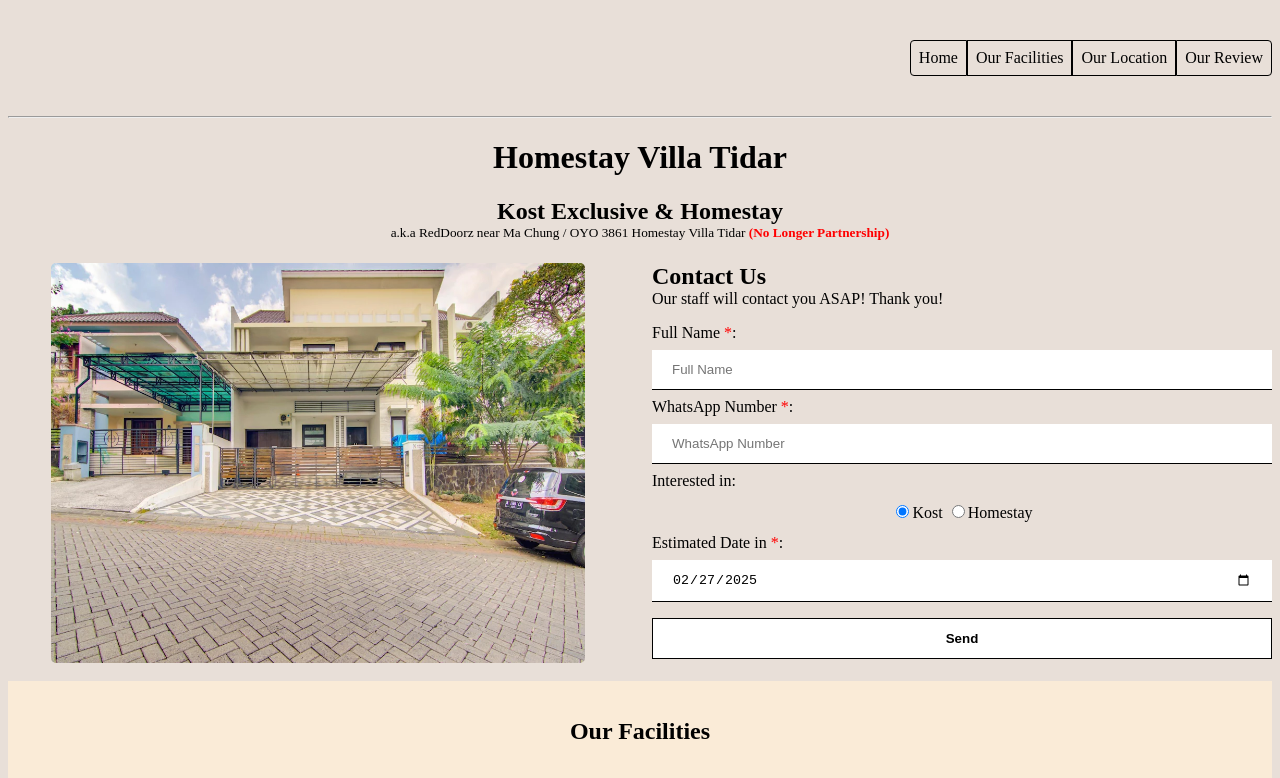
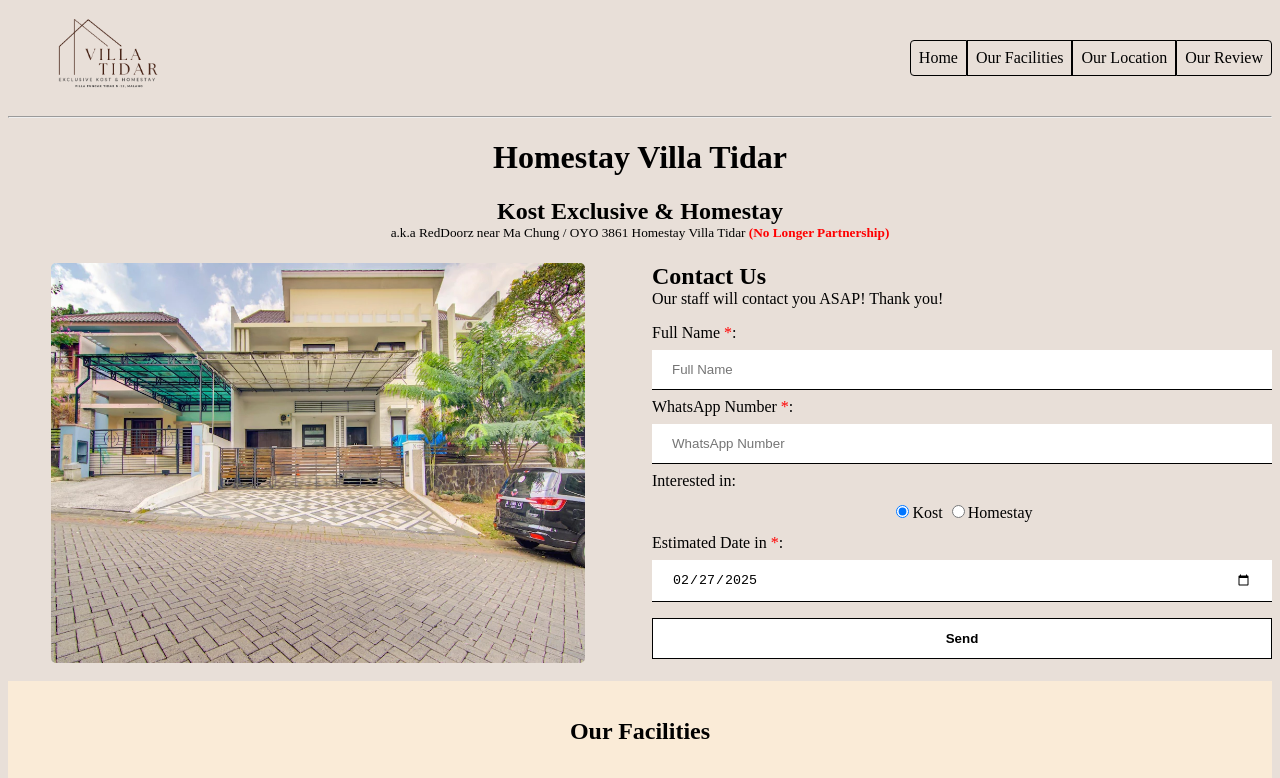
Before and after one commit to revou-fundamental-course/17-feb-25-Jejeovano, a plain HTML site: page index.html in a window 1280 px wide. Shown: the top 778 px of the page. Drawn offline with Linux system fonts and the light colour scheme.

Commit message:
fix url logo

```diff
--- a/css/style.css
+++ b/css/style.css
@@ -14,7 +14,7 @@ li{
     height: 100px;
     width: 100px;
     margin-left: 50%;
-    background-image: url('assets\images\Logo.png');
+    background-image: url("/assets/images/Logo.png");
     background-size: cover;
 }
 nav {
```
